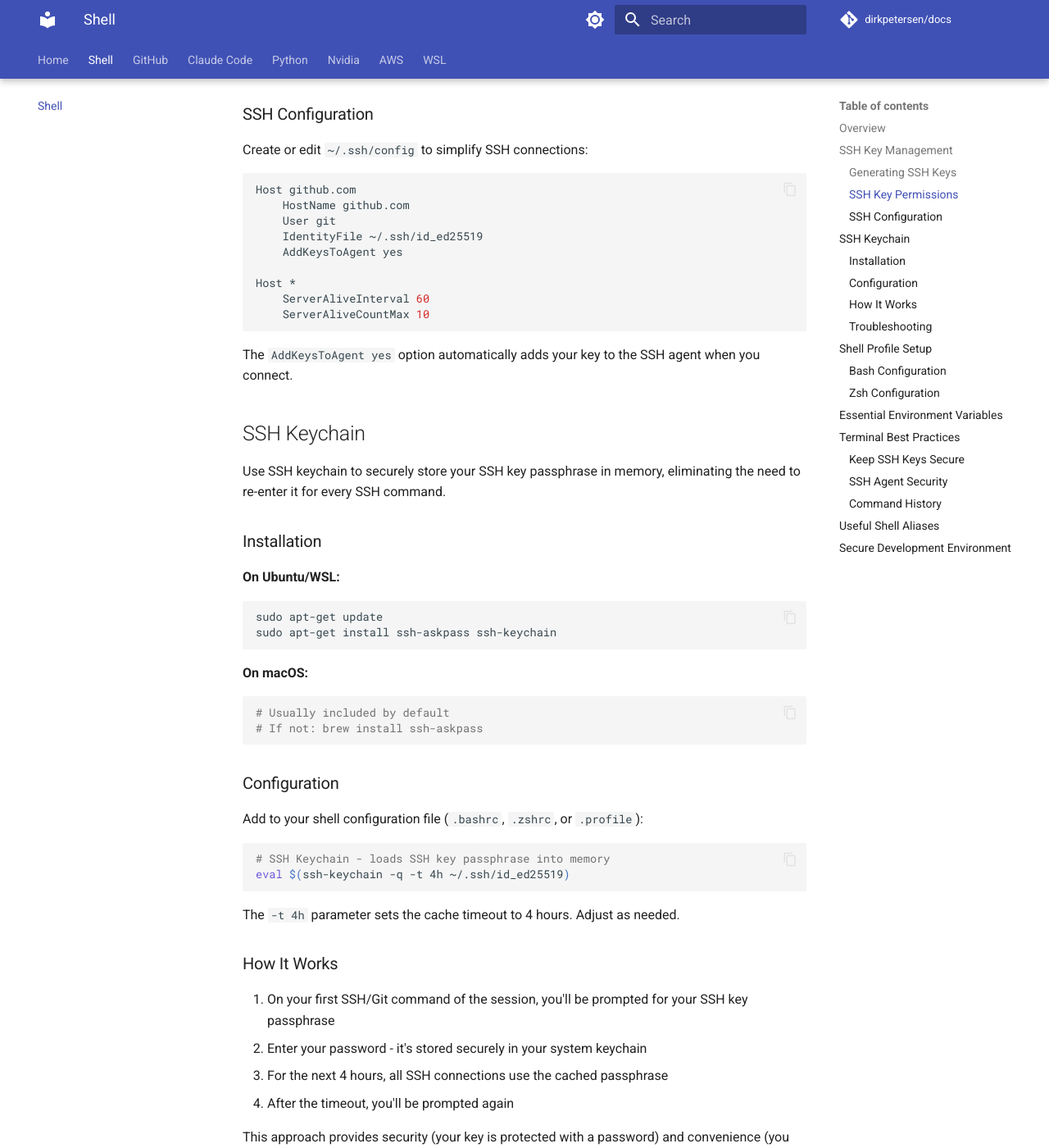
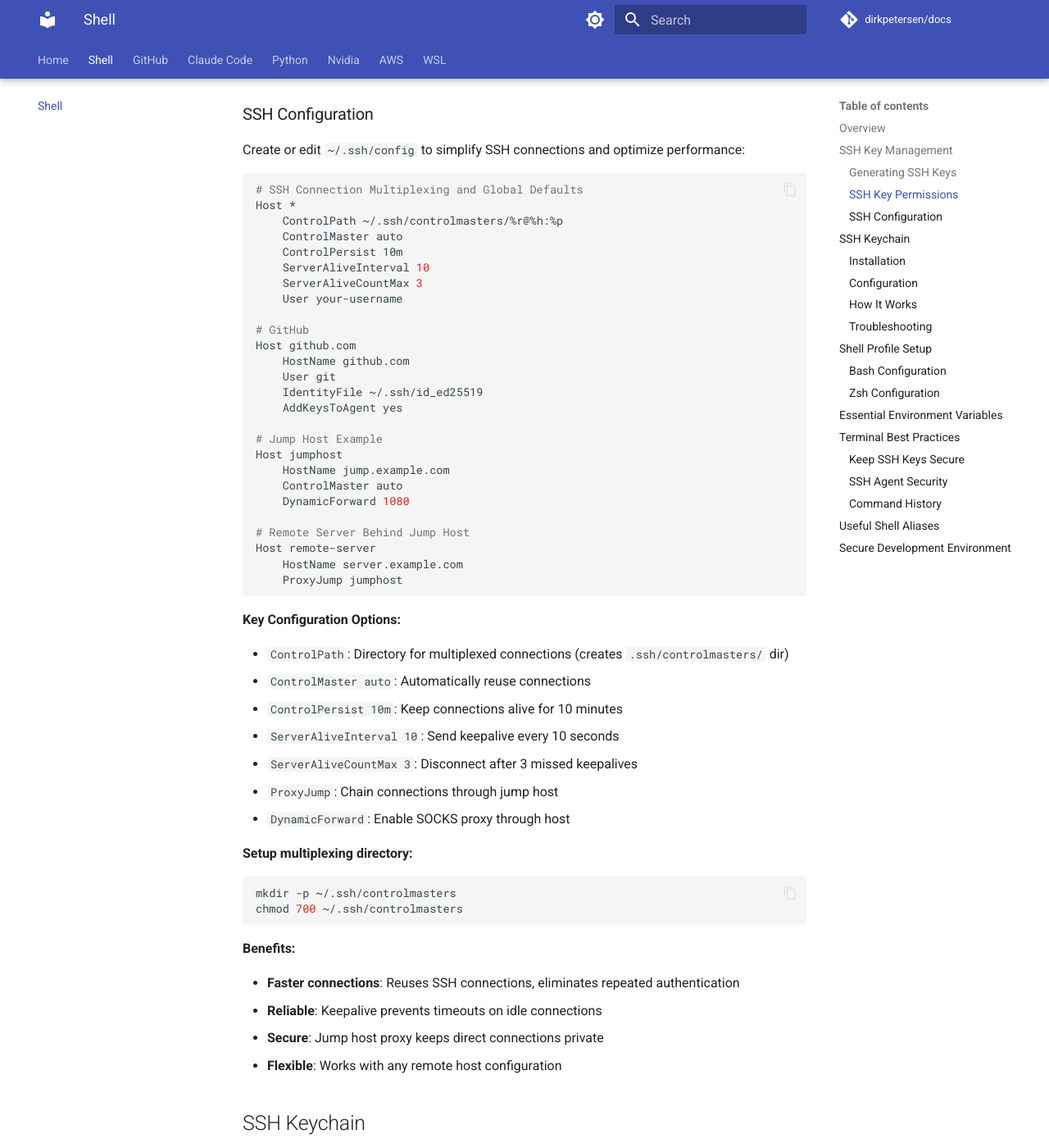
Before and after one commit to dirkpetersen/docs, an MkDocs documentation site: the page built from docs/shell/index.md, in a window 1280 px wide and 1400 px high, scrolled down 896 px. Shown: the whole window at 82% size. Built offline with MkDocs 1.6.1 and Material for MkDocs 9.7.7, drawn with Linux system fonts in a browser that asks for light colours; comment, search, counter and statistics services are not loaded.

Commit message:
Add SSH multiplexing configuration for optimized remote connections
- Add ControlPath, ControlMaster, ControlPersist for connection reuse
- Add ServerAliveInterval and ServerAliveCountMax for keepalive
- Include jump host proxy configuration examples
- Add DynamicForward for SOCKS proxy support
- Document multiplexing directory setup
- Explain benefits: faster connections, reliability, security, flexibility
- Replace example hostnames with generic documentation-friendly names

🤖 Generated with Claude Code

Co-Authored-By: Claude <noreply@anthropic.com>

````diff
--- a/docs/shell/index.md
+++ b/docs/shell/index.md
@@ -32,21 +32,60 @@ chmod 644 ~/.ssh/id_ed25519.pub
 
 ### SSH Configuration
 
-Create or edit `~/.ssh/config` to simplify SSH connections:
+Create or edit `~/.ssh/config` to simplify SSH connections and optimize performance:
 
 ```bash
+# SSH Connection Multiplexing and Global Defaults
+Host *
+    ControlPath ~/.ssh/controlmasters/%r@%h:%p
+    ControlMaster auto
+    ControlPersist 10m
+    ServerAliveInterval 10
+    ServerAliveCountMax 3
+    User your-username
+
+# GitHub
 Host github.com
     HostName github.com
     User git
     IdentityFile ~/.ssh/id_ed25519
     AddKeysToAgent yes
 
-Host *
-    ServerAliveInterval 60
-    ServerAliveCountMax 10
+# Jump Host Example
+Host jumphost
+    HostName jump.example.com
+    ControlMaster auto
+    DynamicForward 1080
+
+# Remote Server Behind Jump Host
+Host remote-server
+    HostName server.example.com
+    ProxyJump jumphost
 ```
 
-The `AddKeysToAgent yes` option automatically adds your key to the SSH agent when you connect.
+**Key Configuration Options:**
+
+- `ControlPath`: Directory for multiplexed connections (creates `.ssh/controlmasters/` dir)
+- `ControlMaster auto`: Automatically reuse connections
+- `ControlPersist 10m`: Keep connections alive for 10 minutes
+- `ServerAliveInterval 10`: Send keepalive every 10 seconds
+- `ServerAliveCountMax 3`: Disconnect after 3 missed keepalives
+- `ProxyJump`: Chain connections through jump host
+- `DynamicForward`: Enable SOCKS proxy through host
+
+**Setup multiplexing directory:**
+
+```bash
+mkdir -p ~/.ssh/controlmasters
+chmod 700 ~/.ssh/controlmasters
+```
+
+**Benefits:**
+
+- **Faster connections**: Reuses SSH connections, eliminates repeated authentication
+- **Reliable**: Keepalive prevents timeouts on idle connections
+- **Secure**: Jump host proxy keeps direct connections private
+- **Flexible**: Works with any remote host configuration
 
 ## SSH Keychain
 
````
